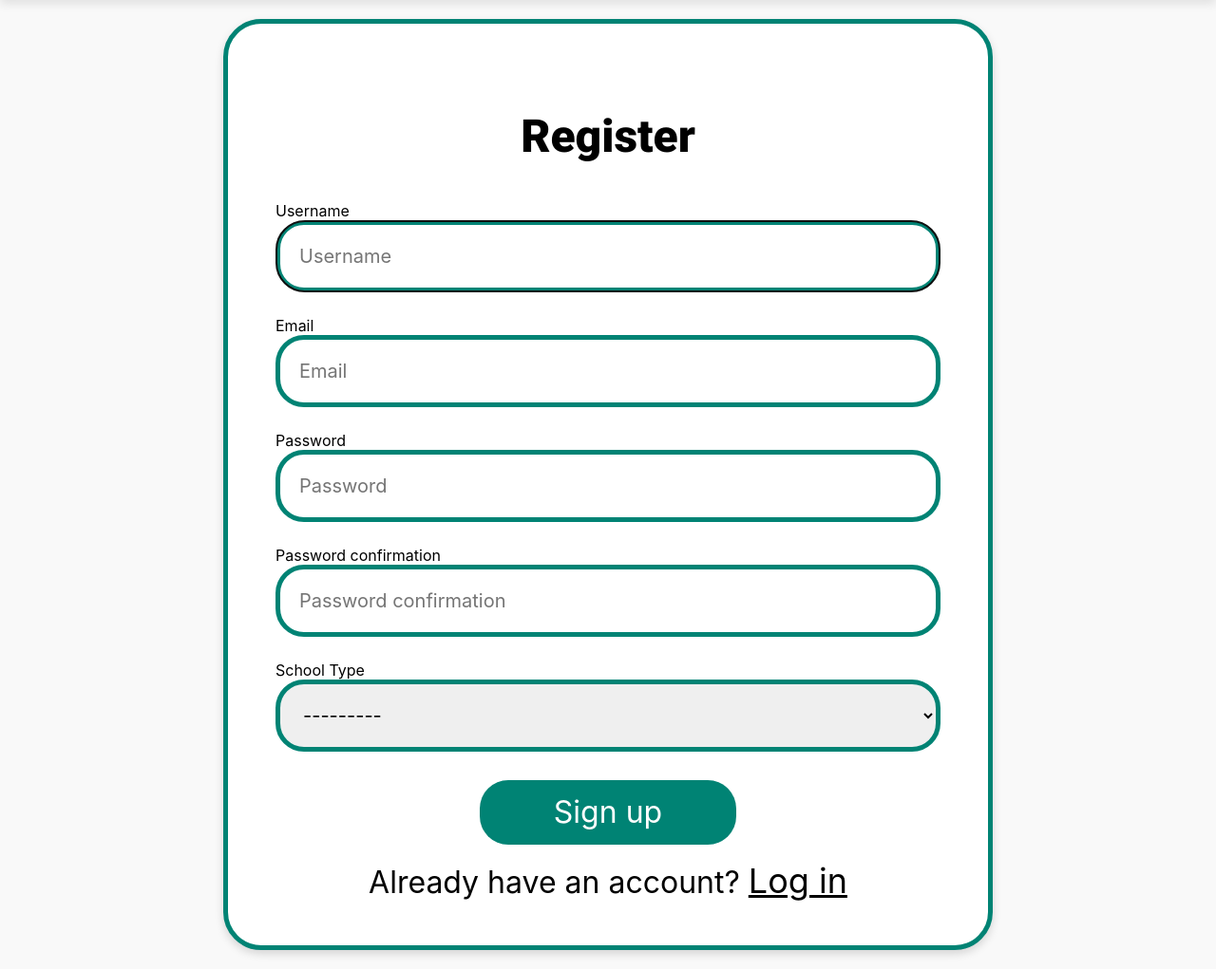
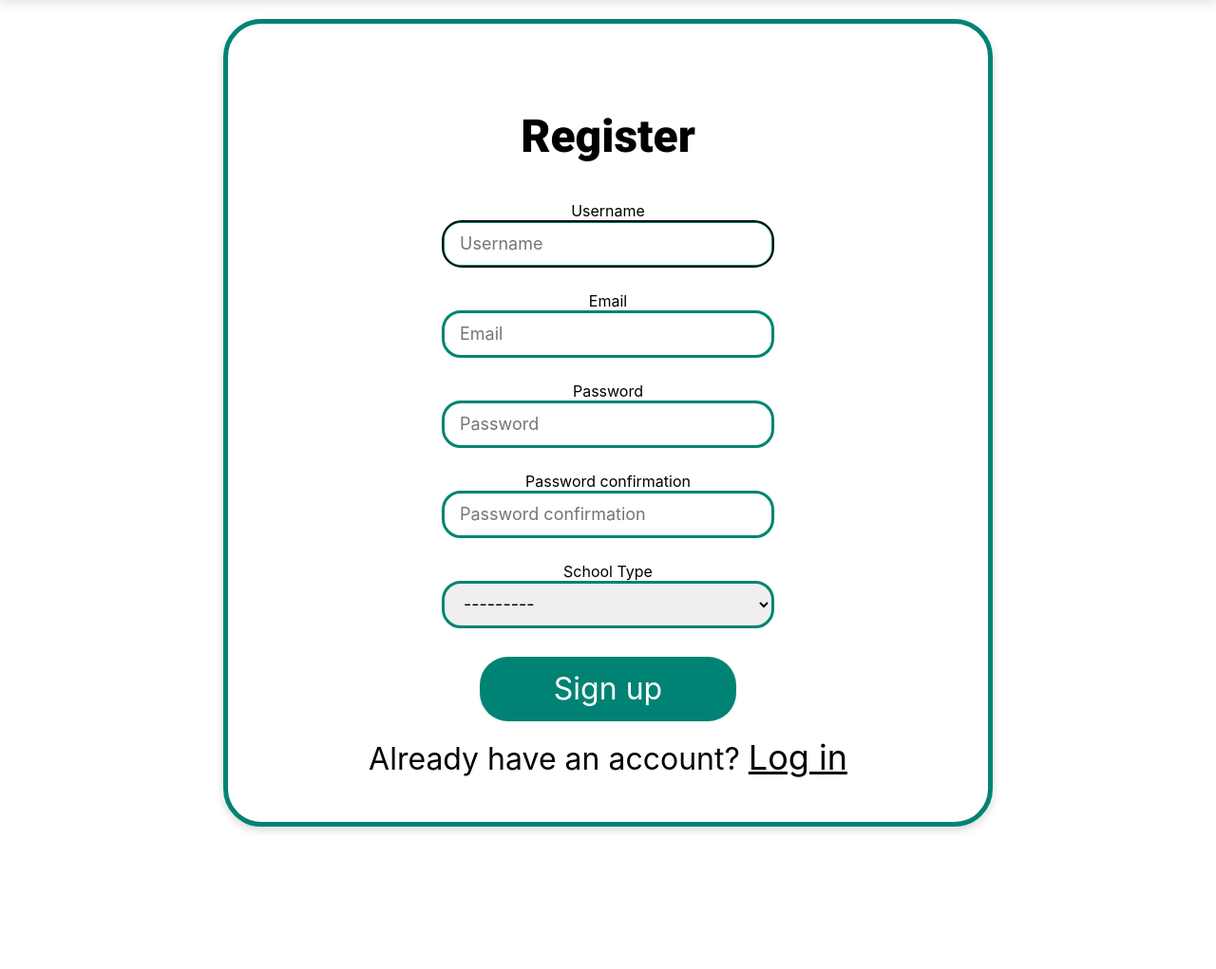
Before and after one commit to DorianWlodarczykZapas/TutorApp, a Django app: page /users/register/ in a window 1280 px wide. Shown: the part 82-1103 px from the top of the page at 95% size. After the commit the page ends 959 px from the top, so only its background shows below. Run offline with Django 4.2, Linux system fonts and the light colour scheme; some libraries are stand-ins or nearby versions.

Commit message:
style: Changed the size of inputs in forms

```diff
--- a/TutorApp/static/assets/css/base.css
+++ b/TutorApp/static/assets/css/base.css
@@ -1,7 +1,7 @@
 body {
     margin: 0;
     font-family: 'Inter', sans-serif;
-    background-color: #f9f9f9;
+    background-color: #ffffff;
 }
 
 .main-content {
@@ -32,29 +32,32 @@ body {
 
 .form-group {
     margin-bottom: 25px;
-    text-align: left;
+    text-align: center;
 }
 
 .form-label {
-    font-size: 34px;
-    font-family: 'Inter', sans-serif;
-    font-weight: 600;
-    line-height: 36px;
-    margin-bottom: 10px;
     display: block;
-    color: black;
+    margin-bottom: 8px;
+    font-size: 20px;
+    font-weight: 500;
+    color: #333;
 }
 
 .form-input {
     width: 100%;
-    height: 76px;
-    border-radius: 30px;
-    border: 5px solid #008374;
-    padding: 10px 20px;
-    font-size: 20px;
+    max-width: 350px;
+    display: block;
+    margin: 0 auto;
+    height: 50px;
+    border-radius: 20px;
+    border: 3px solid #008374;
+    padding: 10px 16px;
+    font-size: 18px;
     font-family: 'Inter', sans-serif;
     box-sizing: border-box;
+
 }
+
 
 .btn-submit {
     width: 270px;
--- a/TutorApp/users/forms.py
+++ b/TutorApp/users/forms.py
@@ -22,7 +22,7 @@ class UserRegisterForm(UserCreationForm):
         super().__init__(*args, **kwargs)
         for field_name, field in self.fields.items():
             field.widget.attrs.update(
-                {"class": "form-control", "placeholder": field.label}
+                {"class": "form-input", "placeholder": field.label}
             )
 
     def clean_email(self):
```
